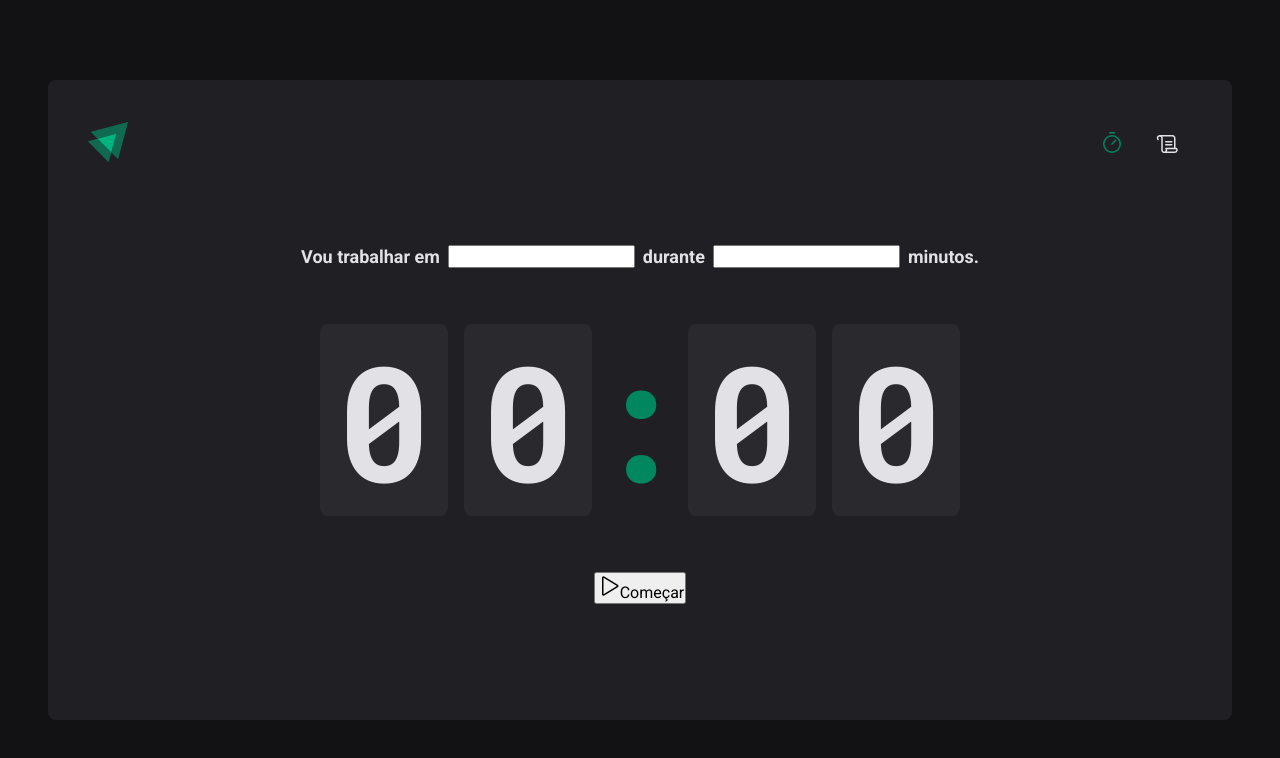
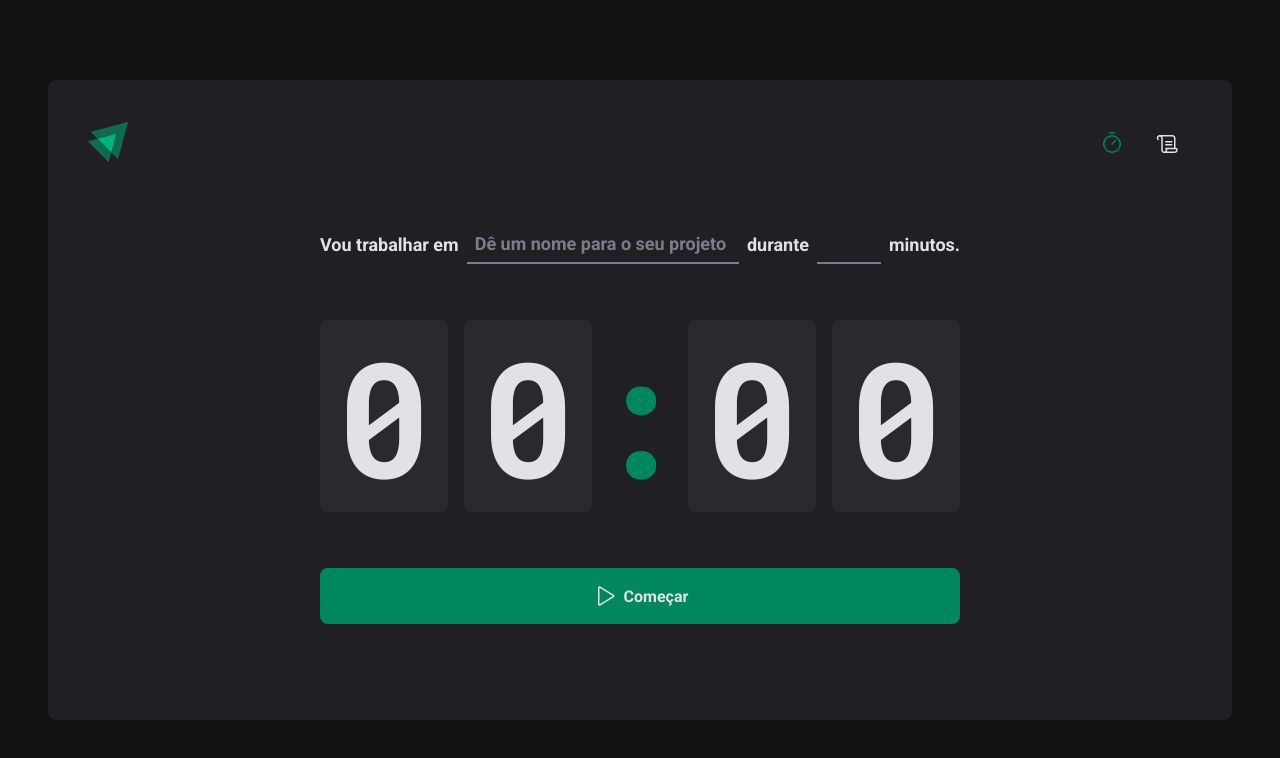
Before and after one commit to phcbarros/one-react, a React (Vite) app in the folder 02-ignite-timer/: page / in a window 1280 px wide. Shown: the top 758 px of the page. Built offline with nearby package versions, Linux system fonts and the light colour scheme.

Commit message:
Criando SPAs com ReactJS - 02 - Finalização Home

```diff
--- a/02-ignite-timer/src/pages/Home/index.tsx
+++ b/02-ignite-timer/src/pages/Home/index.tsx
@@ -3,7 +3,10 @@
   CountdownContainer,
   FormContainer,
   HomeContainer,
+  MinutesAmountInput,
   Separator,
+  StartCountdownButtonBase,
+  TaskInput,
 } from './styles'
 
 export function Home() {
@@ -12,10 +15,14 @@
       <form action="">
         <FormContainer>
           <label htmlFor="task">Vou trabalhar em</label>
-          <input type="text" id="task" />
+          <TaskInput
+            type="text"
+            id="task"
+            placeholder="Dê um nome para o seu projeto"
+          />
 
           <label htmlFor="minutesAmount">durante</label>
-          <input type="number" id="minutesAmount" />
+          <MinutesAmountInput type="number" id="minutesAmount" />
 
           <span>minutos.</span>
         </FormContainer>
@@ -28,10 +35,10 @@
           <span>0</span>
         </CountdownContainer>
 
-        <button type="submit">
+        <StartCountdownButtonBase type="submit">
           <Play size={24} />
           Começar
-        </button>
+        </StartCountdownButtonBase>
       </form>
     </HomeContainer>
   )
--- a/02-ignite-timer/src/pages/Home/styles.ts
+++ b/02-ignite-timer/src/pages/Home/styles.ts
@@ -27,6 +27,35 @@
   flex-wrap: wrap;
 `
 
+export const BaseInput = styled.input`
+  background-color: transparent;
+  height: 2.5rem;
+  border: 0;
+  border-bottom: 2px solid ${(props) => props.theme['gray-500']};
+  font-weight: bold;
+  font-size: 1.125rem;
+  padding: 0 0.5rem;
+
+  color: ${(props) => props.theme['gray-100']};
+
+  &:focus {
+    box-shadow: none;
+    border-color: ${(props) => props.theme['green-500']};
+  }
+
+  &::placeholder {
+    color: ${(props) => props.theme['gray-500']};
+  }
+`
+
+export const TaskInput = styled(BaseInput)`
+  flex: 1;
+`
+
+export const MinutesAmountInput = styled(BaseInput)`
+  width: 4rem;
+`
+
 export const CountdownContainer = styled.div`
   font-family: 'Roboto Mono', monospace;
   font-size: 10rem;
@@ -52,3 +81,31 @@
   display: flex;
   justify-content: center;
 `
+
+export const StartCountdownButtonBase = styled.button`
+  width: 100%;
+  border: 0;
+  padding: 1rem;
+  border-radius: 8px;
+
+  display: flex;
+  align-items: center;
+  justify-content: center;
+
+  gap: 0.5rem;
+  font-weight: bold;
+
+  cursor: pointer;
+
+  background: ${(props) => props.theme['green-500']};
+  color: ${(props) => props.theme['gray-100']};
+
+  &:disabled {
+    opacity: 0.7;
+    cursor: not-allowed;
+  }
+
+  &:not(:disabled):hover {
+    background-color: ${(props) => props.theme['green-700']};
+  }
+`
```
